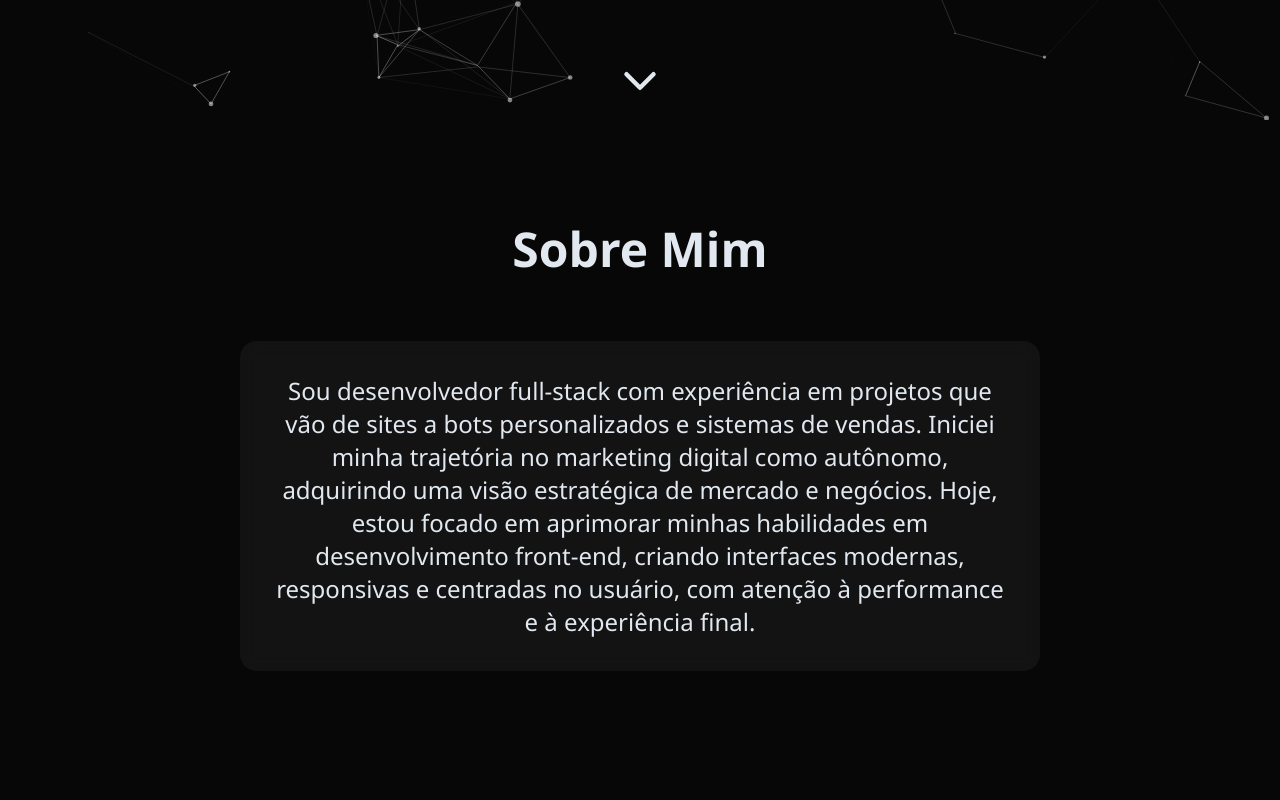
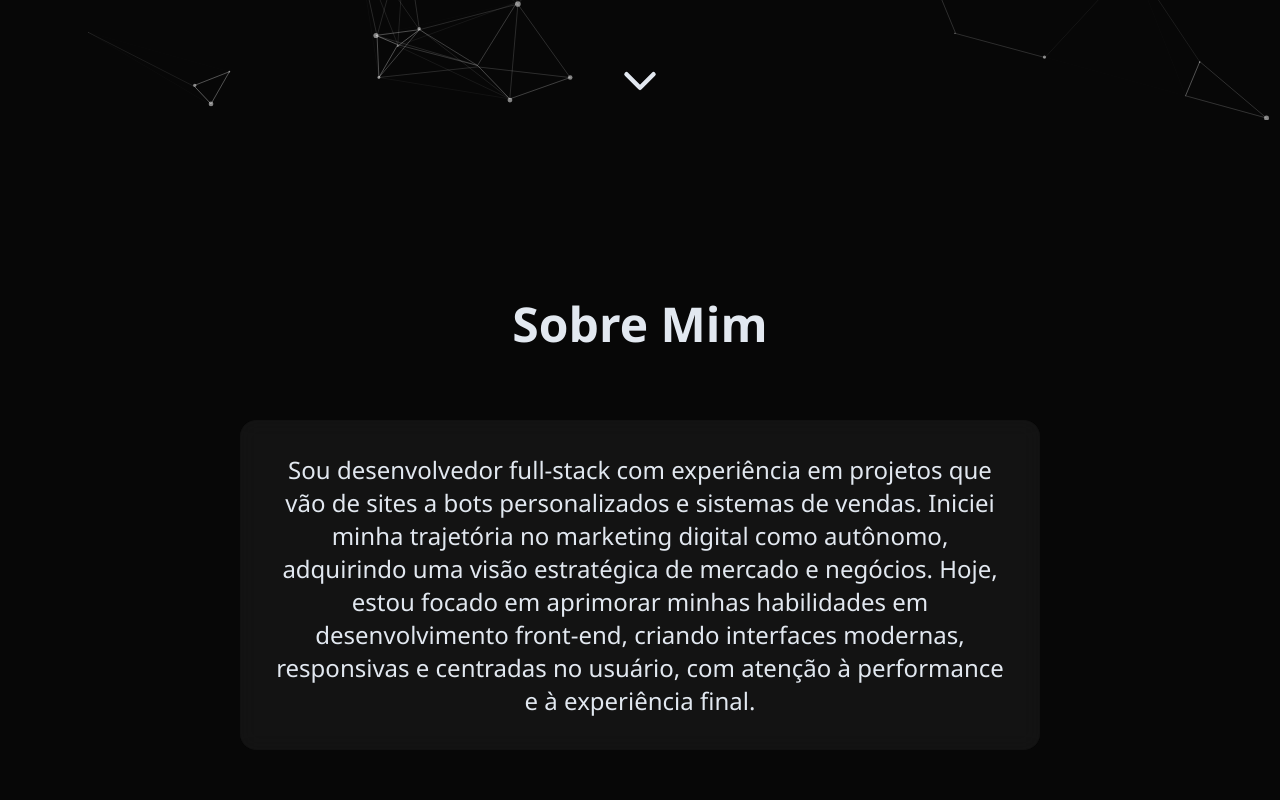
Before and after one commit to ryanbragaa/portfolio, a plain HTML site: page index.html in a window 1280 px wide. Shown: the part 680-1480 px from the top of the page. Drawn offline with nearby package versions, Linux system fonts and the light colour scheme.

Commit message:
refactor: remove unused keyframes and adjust padding and layout for .sobre section

```diff
--- a/src/styles/sobre.css
+++ b/src/styles/sobre.css
@@ -1,14 +1,17 @@
 .sobre {
     position: relative;
     min-height: 100vh;
-    padding: 6rem 2rem;
+    padding: 1rem 1rem;
+    display: flex;
+    flex-direction: column;
+    justify-content: center;
+    gap: 4rem;
 }
 
 .sobre-titulo {
     font-size: 3rem;
     color: var(--claro);
     text-align: center;
-    margin-bottom: 60px;
 }
 
 .sobre-caixa {
```
Also changed, not shown: src/styles/animacoes.css (+0 -9 lines).
